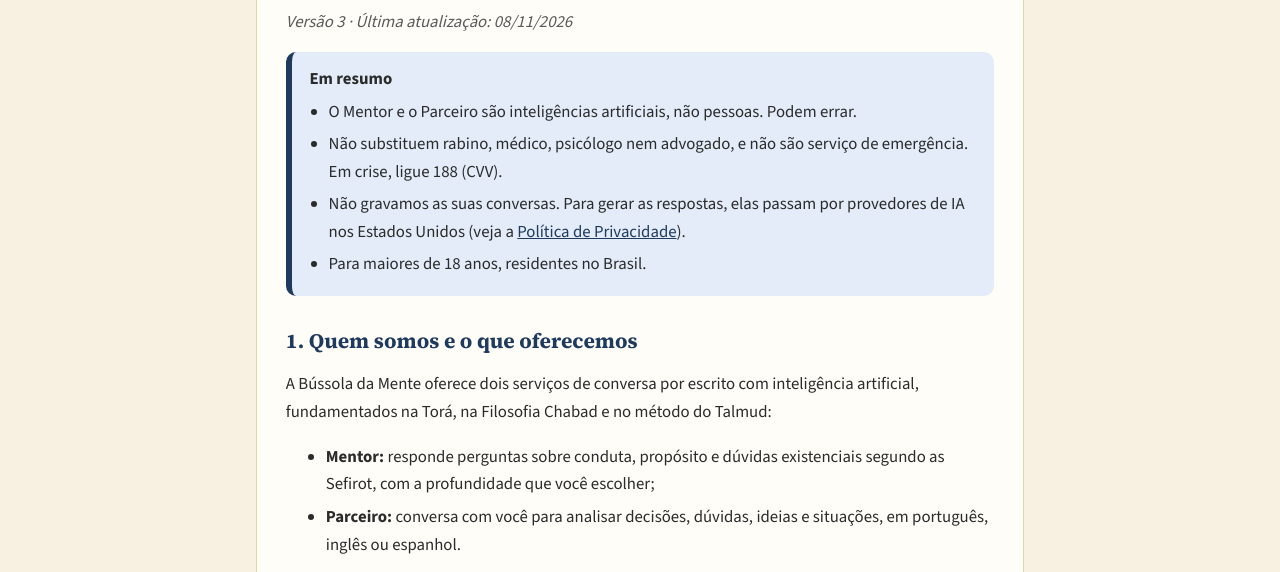
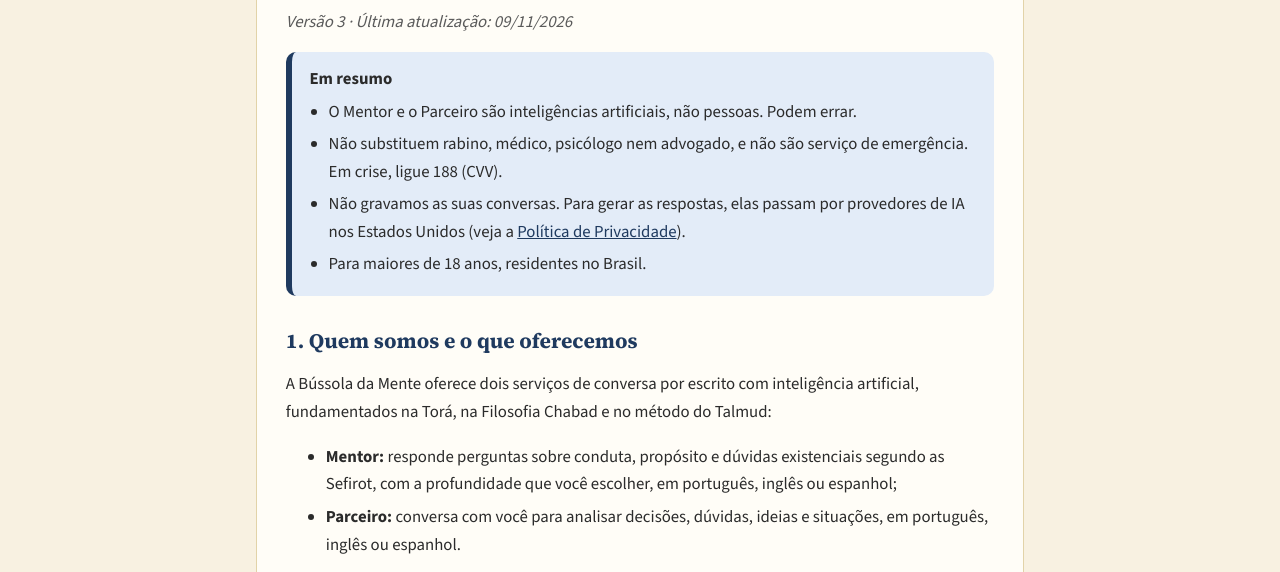
Before and after one commit to mois0770/bussoladamente, a plain HTML site: page termos.html in a window 1280 px wide. Shown: the part 178-750 px from the top of the page. Drawn offline with nearby package versions, Linux system fonts and the light colour scheme.

Commit message:
Os dois apps em português, inglês e espanhol (início e Termos)
Co-Authored-By: Claude Opus 5.5 <noreply@anthropic.com>

```diff
--- a/termos.html
+++ b/termos.html
@@ -52,7 +52,7 @@ li { margin: .3rem 0; }
 <div class="conteudo">
 <main>
   <h1>Termos de Uso</h1>
-  <p class="data">Versão 3 · Última atualização: 08/11/2026</p>
+  <p class="data">Versão 3 · Última atualização: 09/11/2026</p>
 
   <div class="resumo">
     <strong>Em resumo</strong>
@@ -67,7 +67,7 @@ li { margin: .3rem 0; }
   <h2>1. Quem somos e o que oferecemos</h2>
   <p>A Bússola da Mente oferece dois serviços de conversa por escrito com inteligência artificial, fundamentados na Torá, na Filosofia Chabad e no método do Talmud:</p>
   <ul>
-    <li><strong>Mentor:</strong> responde perguntas sobre conduta, propósito e dúvidas existenciais segundo as Sefirot, com a profundidade que você escolher;</li>
+    <li><strong>Mentor:</strong> responde perguntas sobre conduta, propósito e dúvidas existenciais segundo as Sefirot, com a profundidade que você escolher, em português, inglês ou espanhol;</li>
     <li><strong>Parceiro:</strong> conversa com você para analisar decisões, dúvidas, ideias e situações, em português, inglês ou espanhol.</li>
   </ul>
   <p>Nestes Termos, "os serviços" quer dizer o Mentor, o Parceiro (os dois aplicativos, ou "apps", acessados pelos links deste site) e este site.</p>
```
Also changed, not shown: index.html (+2 -1 lines).
